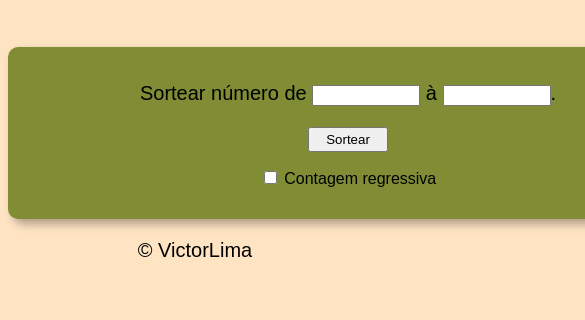
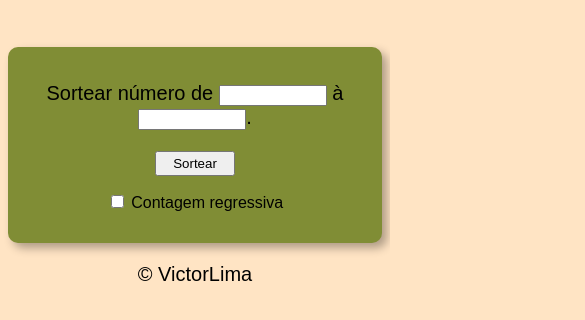
Before and after one commit to vdlim4/Sorteador, a plain HTML site: page index.html in a window 390 px wide. Shown: the part 98-418 px from the top of the page, 585 px wide, since content can reach past the window. Drawn offline with Linux system fonts and the light colour scheme.

Commit message:
responsive

```diff
--- a/style.css
+++ b/style.css
@@ -33,3 +33,9 @@ header {
 footer {
     text-align: center;
 }
+
+@media screen and (max-width: 768px) {
+    .painel {
+        width: auto;
+    }
+}
```
